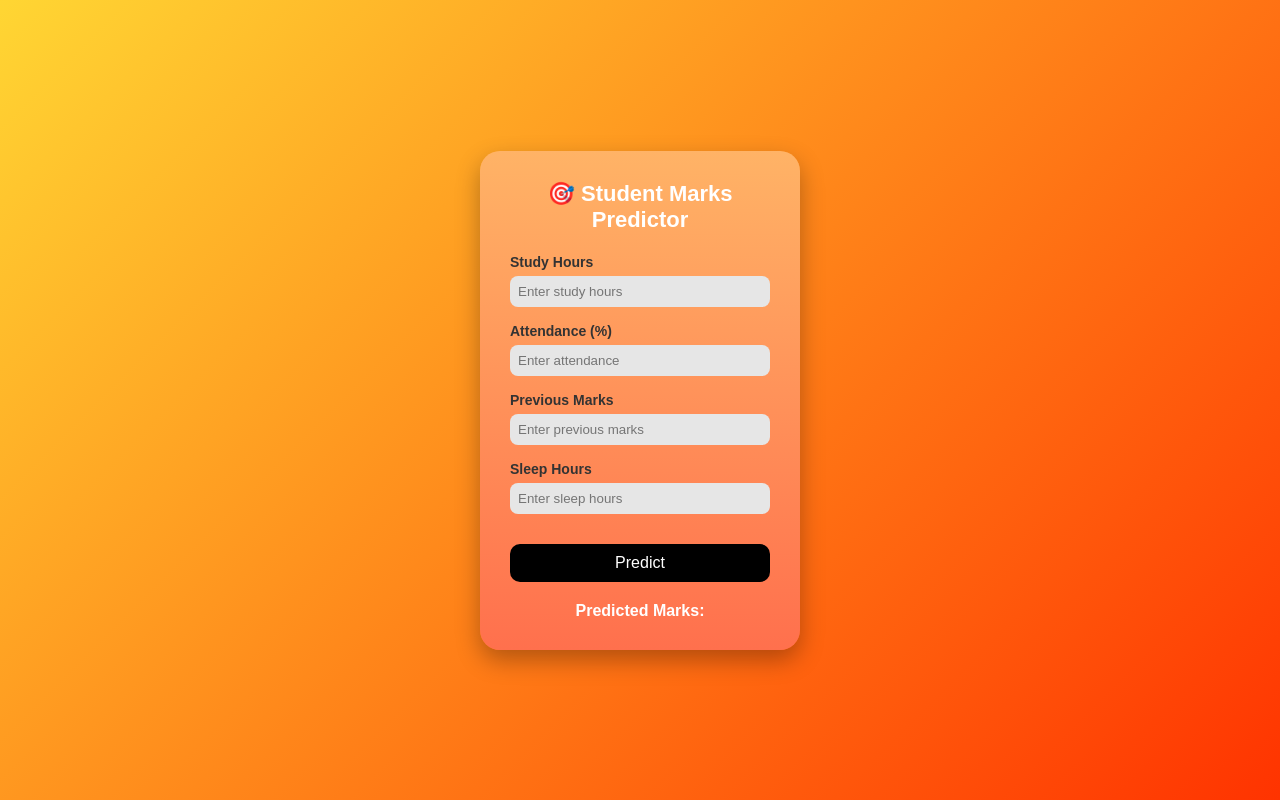
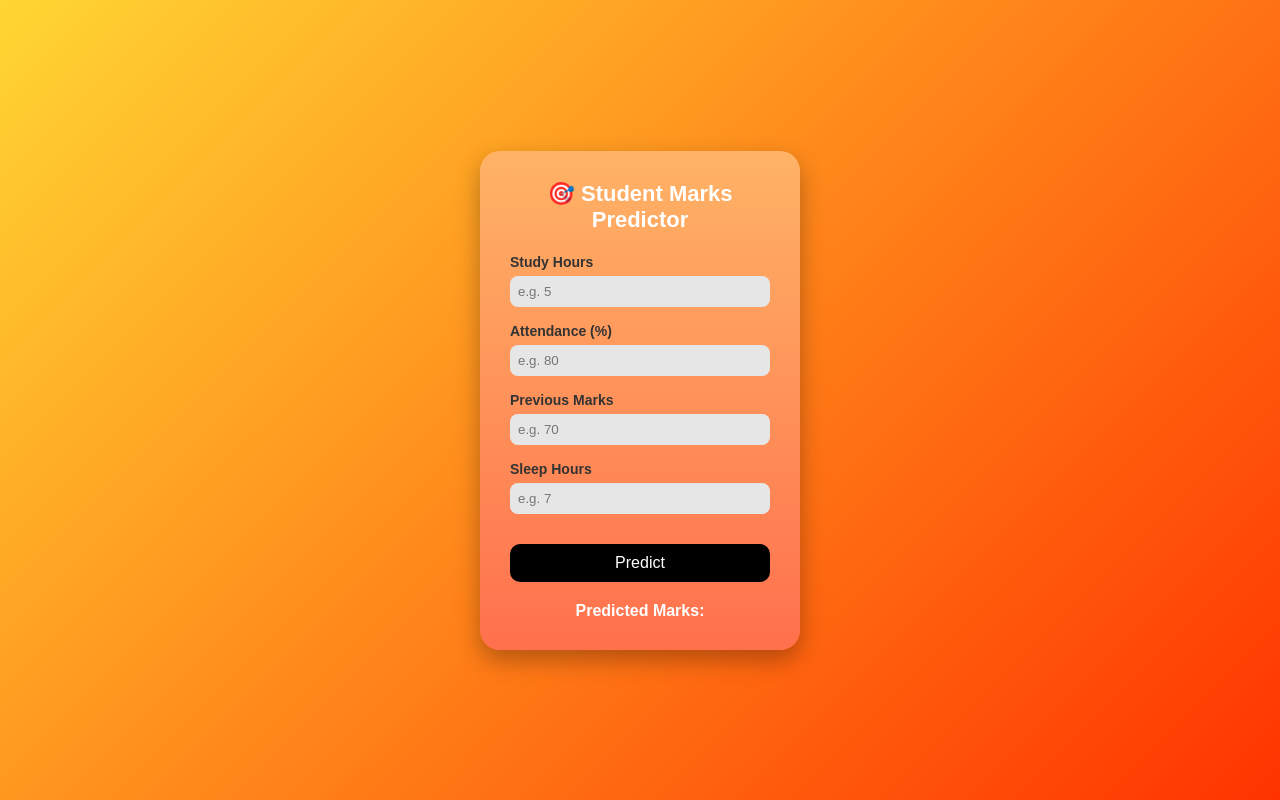
Before and after one commit to rohini-ray/student-marks-predictor1, a plain HTML site: page frontend/index.html in a window 1280 px wide. Drawn offline with Linux system fonts and the light colour scheme.

Commit message:
Update index.html

```diff
--- a/frontend/index.html
+++ b/frontend/index.html
@@ -13,22 +13,22 @@
 
         <div class="form-group">
             <label>Study Hours</label>
-            <input type="number" id="study" placeholder="Enter study hours">
+            <input type="number" id="study" placeholder="e.g. 5">
         </div>
 
         <div class="form-group">
             <label>Attendance (%)</label>
-            <input type="number" id="attendance" placeholder="Enter attendance">
+            <input type="number" id="attendance" placeholder="e.g. 80">
         </div>
 
         <div class="form-group">
             <label>Previous Marks</label>
-            <input type="number" id="previous" placeholder="Enter previous marks">
+            <input type="number" id="previous" placeholder="e.g. 70">
         </div>
 
         <div class="form-group">
             <label>Sleep Hours</label>
-            <input type="number" id="sleep" placeholder="Enter sleep hours">
+            <input type="number" id="sleep" placeholder="e.g. 7">
         </div>
 
         <button onclick="predictMarks()">Predict</button>
```
